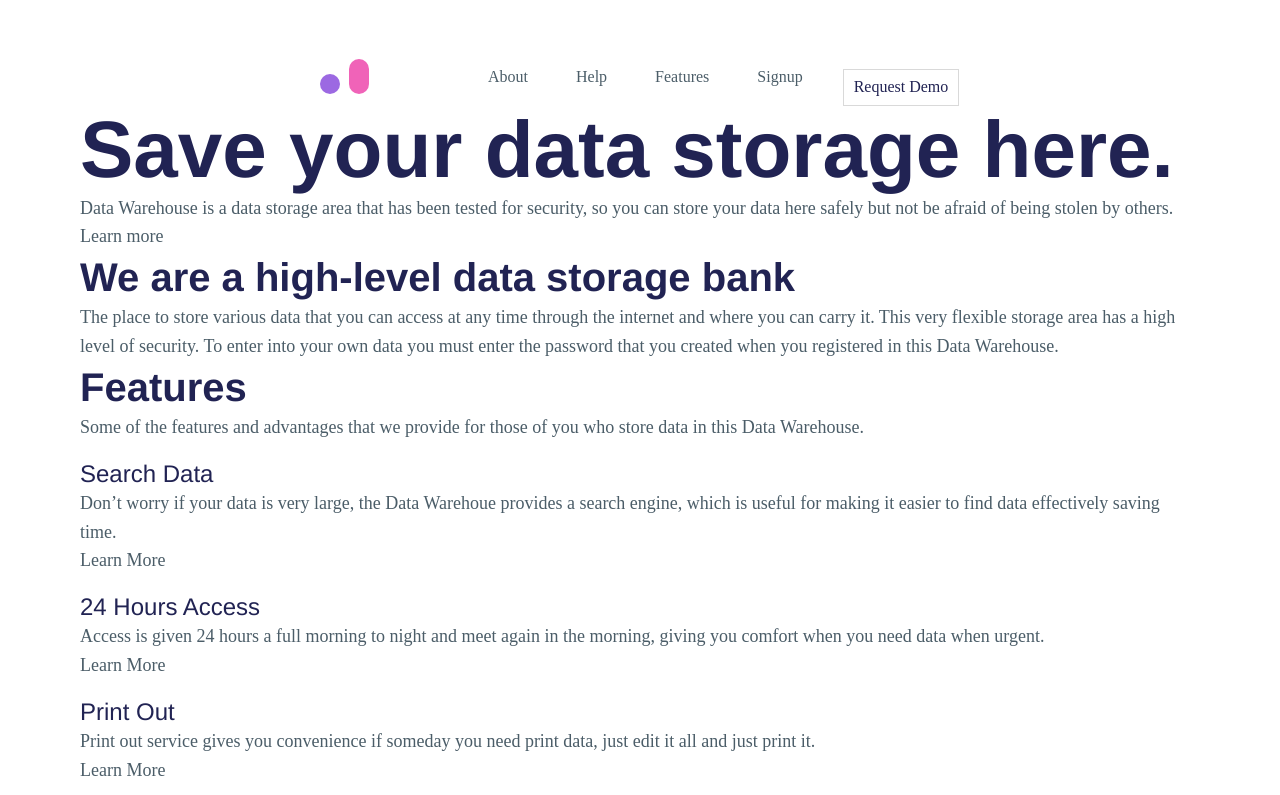
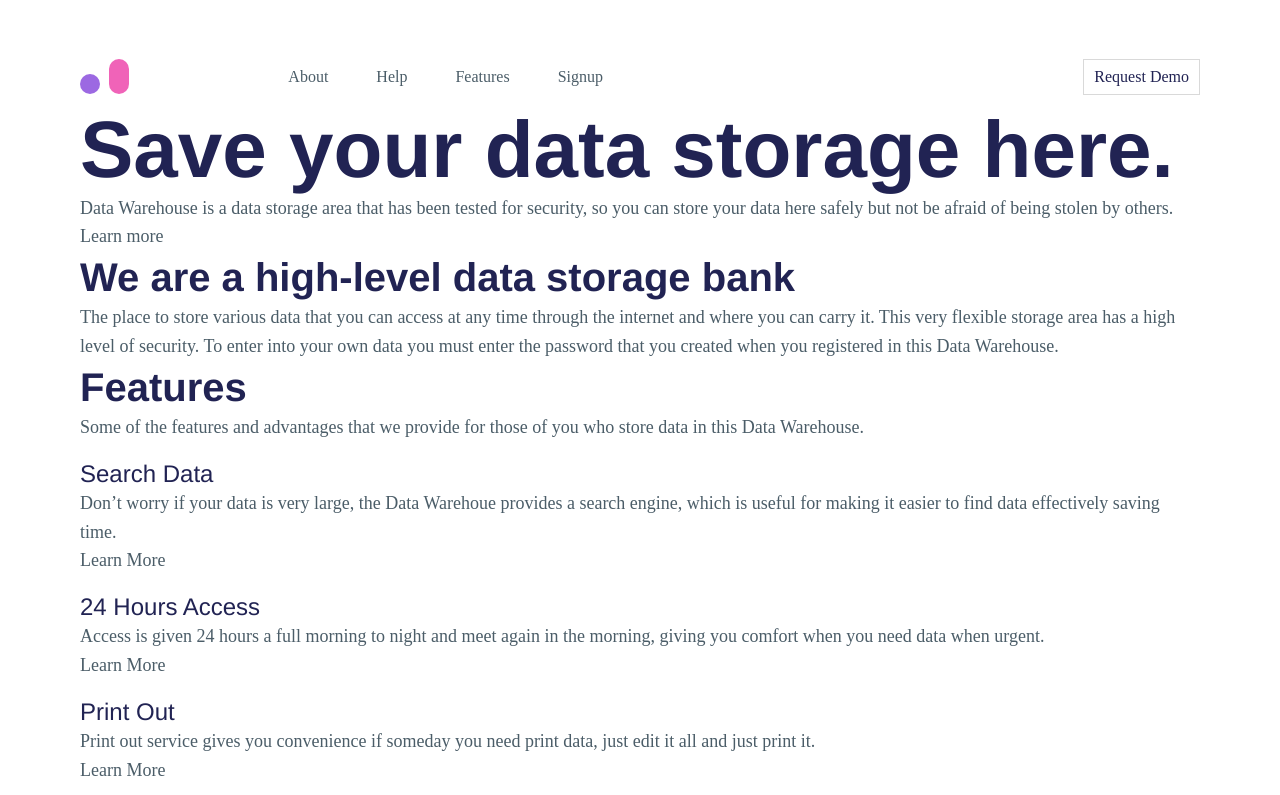
Before and after one commit to masonaviles/clickup, a website: page index.html in a window 1280 px wide. Shown: the top 795 px of the page. Drawn offline with Linux system fonts and the light colour scheme.

Commit message:
happy with placement of nav on med/large

```diff
--- a/index.html
+++ b/index.html
@@ -32,8 +32,8 @@
                     <a href="#">=</a>
                 </li>
             </ol>
-            <a href="" class="btn">Request Demo</a>
         </nav>
+        <a href="" class="btn">Request Demo</a>
     </header>
     <main>
         <section class="hero">
--- a/sass/nav.scss
+++ b/sass/nav.scss
@@ -1,10 +1,45 @@
+header {
+    display: flex;
+    flex-direction: row;
+    justify-content: space-between;
+}
+
+
+header {
+    .logo {
+        position: relative;
+
+        .purple-dot {
+            position: absolute;
+            width: 20px;
+            height: 20px;
+            left: 0px;
+            top: 74px;
+
+            background: $color-purple;
+            border-radius: 20px;
+        }
+        .pink-pill {
+            position: absolute;
+            width: 20px;
+            height: 35px;
+            left: 29px;
+            top: 59px;
+
+            background: $color-pink;
+            border-radius: 20px;
+        }
+    }
+}
+
 nav {
     display: flex;
     flex-direction: row;
     flex-wrap: nowrap;
     padding-top: 3rem;
     @include size-at('medium') {
-        padding-left: 25rem;
+        align-self: flex-start;
+        padding-right: 15rem;
     }
     li {
         @include size-at('medium') {
@@ -67,29 +102,7 @@ nav {
     }
 }
 
-header {
-    .logo {
-        position: relative;
-
-        .purple-dot {
-            position: absolute;
-            width: 20px;
-            height: 20px;
-            left: 240px;
-            top: 74px;
-
-            background: $color-purple;
-            border-radius: 20px;
-        }
-        .pink-pill {
-            position: absolute;
-            width: 20px;
-            height: 35px;
-            left: 269px;
-            top: 59px;
-
-            background: $color-pink;
-            border-radius: 20px;
-        }
-    }
+header a.btn {
+    align-self: center;
+    margin-top: 3rem;
 }
```
Also changed, not shown: style.css, 1 other file.
